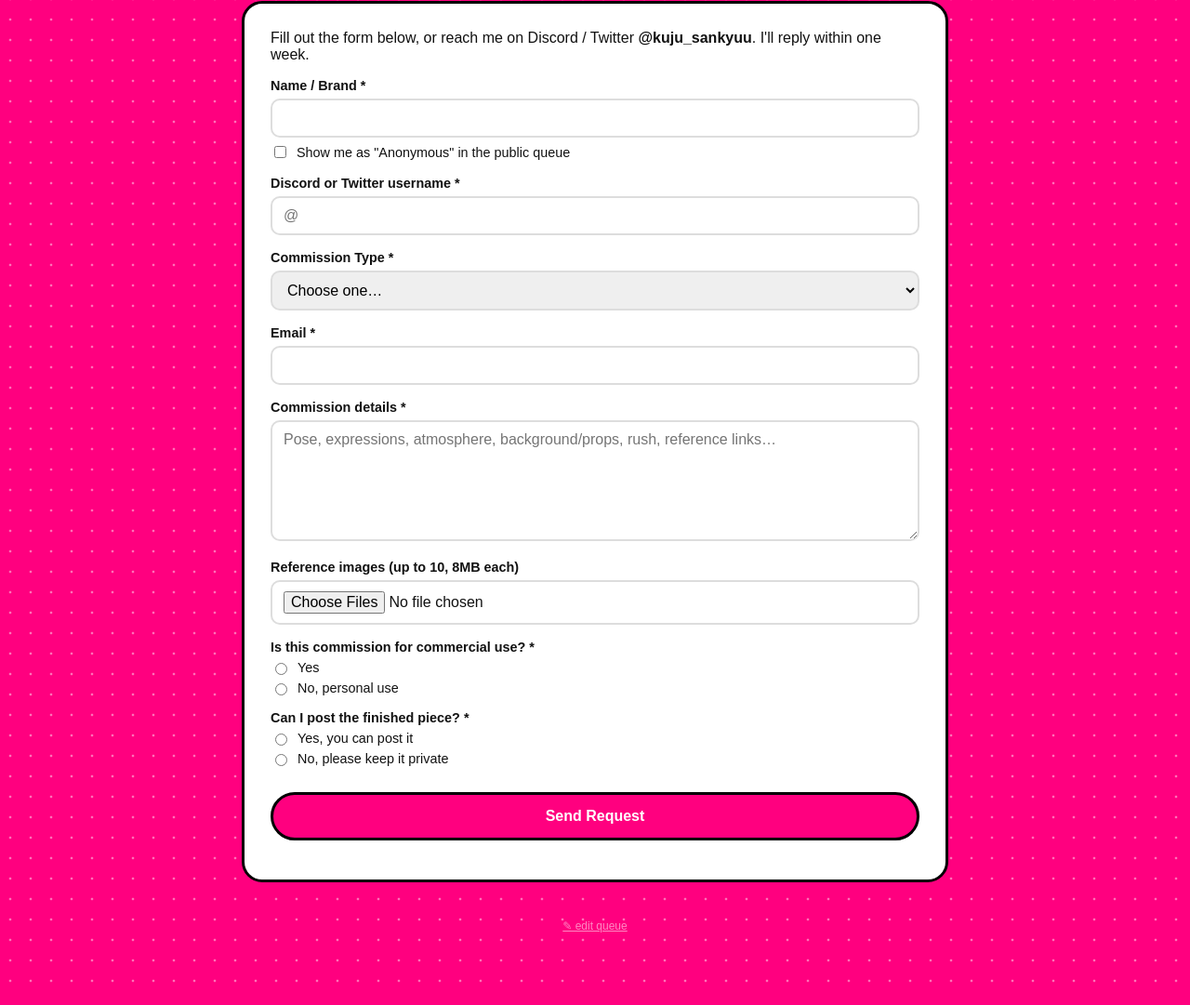
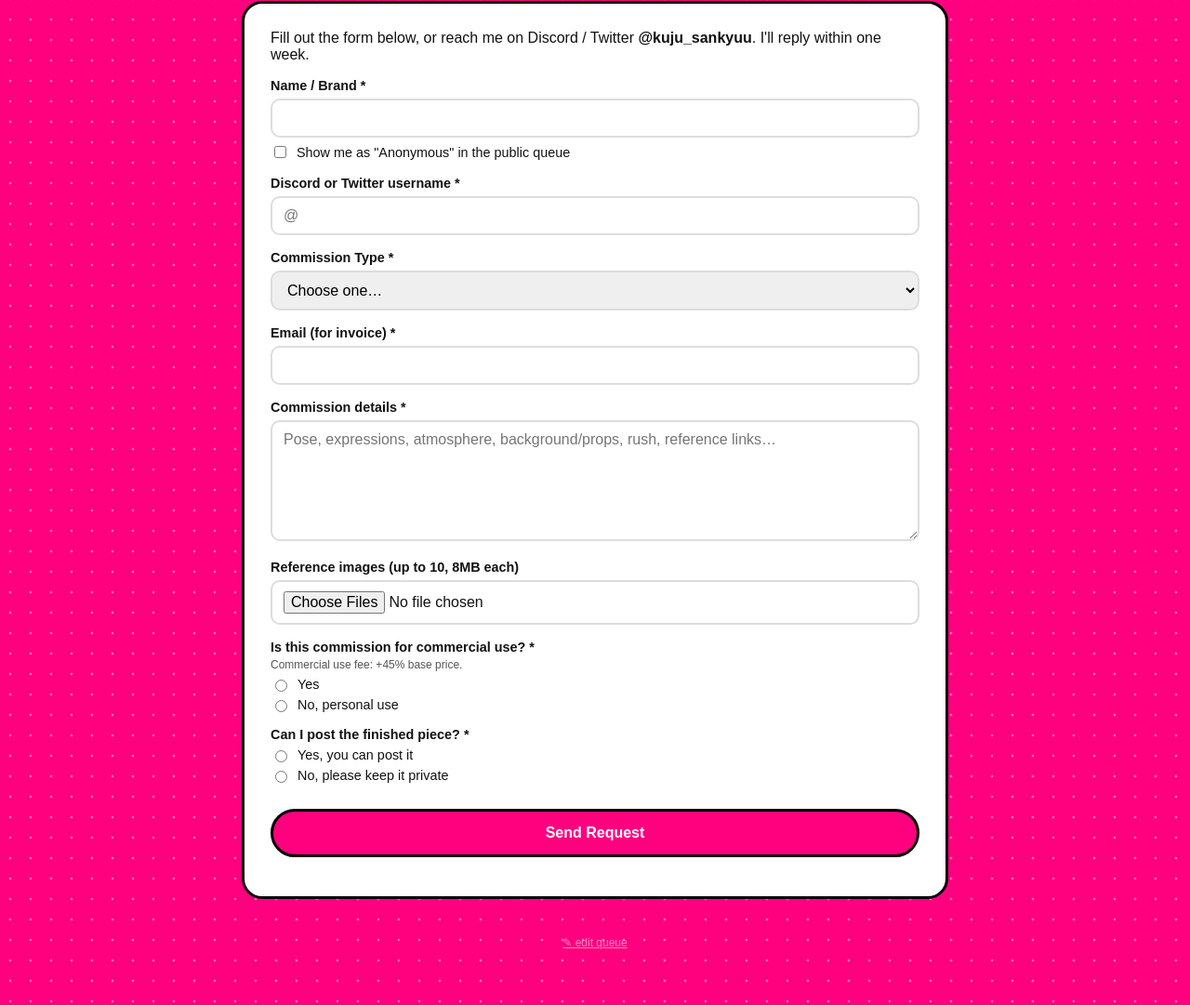
Before and after one commit to kujusankyuu/kuju-commissions, a plain HTML site: page index.html in a window 1280 px wide. Shown: the part 782-1863 px from the top of the page at 93% size. Drawn offline with Linux system fonts and the light colour scheme; a web font is replaced by a local one.

Commit message:
Form copy: email (for invoice), commercial fee note, rush under a week
Co-Authored-By: Claude Sonnet 5.5 <noreply@anthropic.com>
Claude-Session: https://claude.ai/code/session_01LN1514YtqZxJwUsi57KWeD

```diff
--- a/index.html
+++ b/index.html
@@ -124,14 +124,15 @@ const COMMERCIAL = 0.45, RUSH = 0.30, ANIM_BG = 0.50;
       <div class="anim"><label>Animation length (seconds)</label><input name="secs" type="number" min="1" value="5"></div>
       <label>Background</label>
       <select name="bg"><option value="0">Simple / solid color (free)</option><option value="1">Detailed</option></select>
-      <label class="chk fees"><input type="checkbox" name="rush"> Rush (+30%)</label>
+      <label class="chk fees"><input type="checkbox" name="rush"> Rush: I need it in less than a week (+30% total price)</label>
     </div>
-    <label>Email *</label><input name="email" type="email" required>
+    <label>Email (for invoice) *</label><input name="email" type="email" required>
     <label>Commission details *</label>
     <textarea name="details" required placeholder="Pose, expressions, atmosphere, background/props, rush, reference links…"></textarea>
     <label>Reference images (up to 10, 8MB each)</label>
     <input name="refs" type="file" accept="image/*" multiple id="refs">
     <label>Is this commission for commercial use? *</label>
+    <div class="stage" style="margin:-2px 0 4px">Commercial use fee: +45% base price.</div>
     <label class="chk"><input type="radio" name="commercial" value="Yes" required> Yes</label>
     <label class="chk"><input type="radio" name="commercial" value="No"> No, personal use</label>
     <label>Can I post the finished piece? *</label>
```
